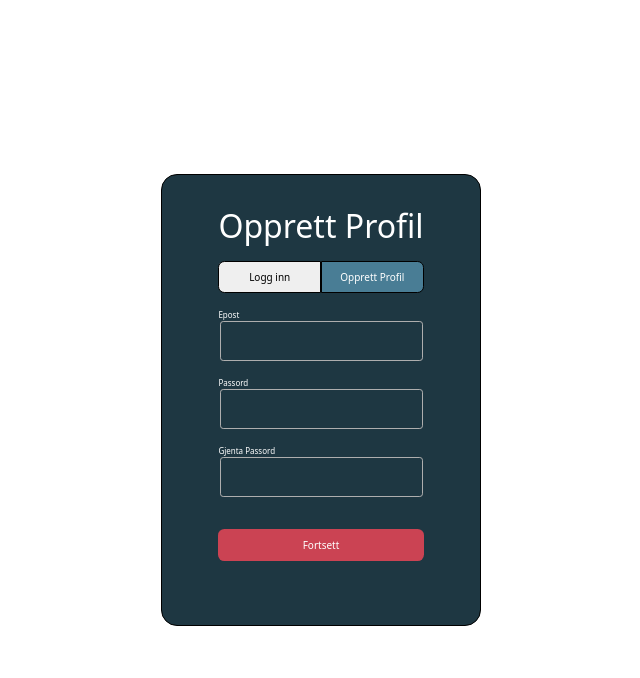
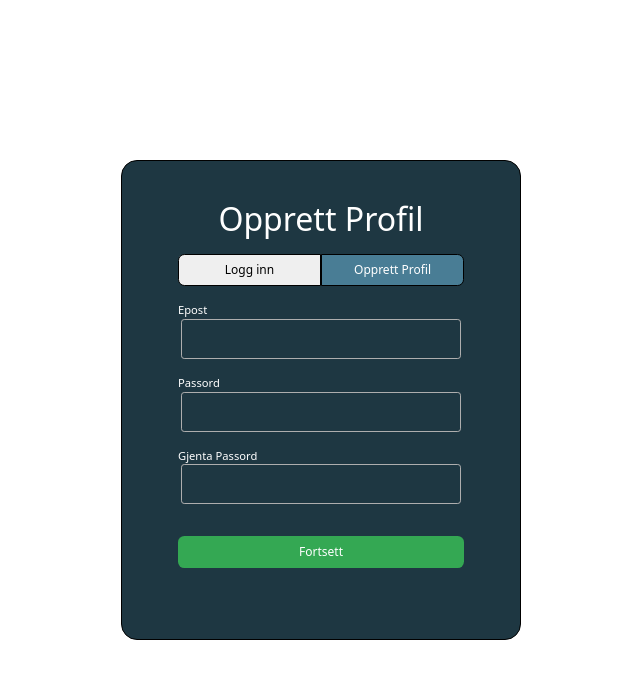
Before and after one commit to eajohansen/smidig-prosjekt-eksamen, a React (Vite) app in the folder frontend/: page / in a window 1280 px wide. Shown: the top 678 px of the page, without its empty margins (319-959 px from the left). Built offline with nearby package versions, Linux system fonts and the light colour scheme.

Commit message:
Changed the size of the login popup, and changed the color of the button

```diff
--- a/frontend/src/temp.css
+++ b/frontend/src/temp.css
@@ -2,15 +2,16 @@
   --main: #497d95;
   --secondary: #cb4353;
   --darkBkgrnd: #1e3742;
+  --mediumGreen: #34A853;
 }
 
 * {
   -webkit-appearance: none;
   appearance: none;
-
   margin: 0;
   padding: 0;
 }
+
 body {
   display: flex;
   height: 100vh;
@@ -22,9 +23,10 @@ textarea,
 input {
   outline: none;
 }
+
 .loginContainer label {
   padding-top: 1rem;
-  font-size: 0.5rem;
+  font-size: 0.7rem;
 }
 
 .loginContainer {
@@ -37,19 +39,22 @@ input {
   padding: 2rem 3.5rem;
   background-color: var(--darkBkgrnd);
   color: white;
+  height: 30rem;
+  width: 25rem;
 }
 .formContainer h2 {
   padding-bottom: 0.5rem;
 }
 .formContainer input {
   height: 2.5rem;
+  width: 17.5rem;
   border-radius: 0.2rem;
   box-shadow: none;
   background-color: transparent;
   border: 1px solid rgb(174, 174, 174);
   color: white;
-  padding: 0.5rem;
-  font-size: 0.8rem;
+  padding: 0.6rem;
+  font-size: 1rem;
 }
 .formContainer input:focus {
   border: 1px solid white;
@@ -67,7 +72,7 @@ input {
 
 .formContainer button {
   width: 60%;
-  font-size: 10px;
+  font-size: 12px;
   border: 1px solid black;
   height: 2rem;
 }
@@ -81,7 +86,7 @@ input {
   width: 100%;
   border: none;
   margin: 2rem;
-  background-color: var(--secondary);
+  background-color: var(--mediumGreen);
   color: white;
   border-radius: 0.4rem;
 }
```
